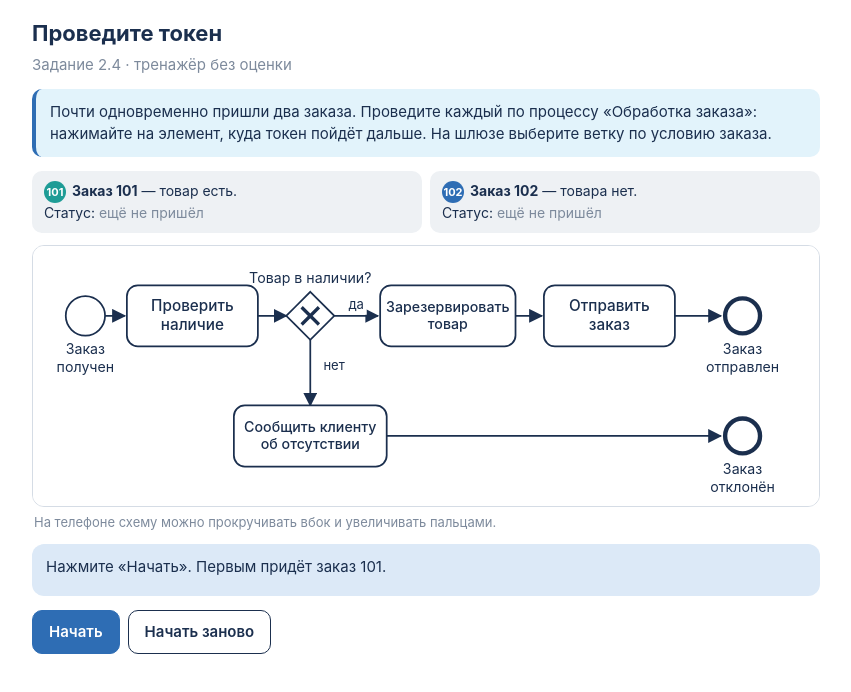
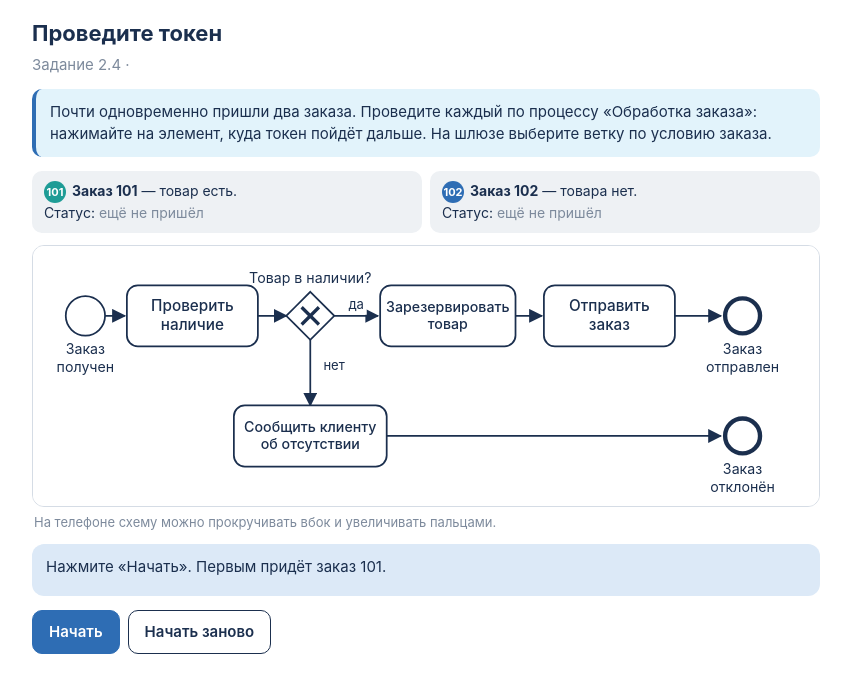
Before and after one commit to Claraitproject/2.4-find-mistake, a plain HTML site: page index.html in a window 1280 px wide. Shown: the whole page, without its empty margins (214-1065 px from the left). Drawn offline with Linux system fonts and the light colour scheme.

Commit message:
Update index.html

```diff
--- a/index.html
+++ b/index.html
@@ -56,7 +56,7 @@ text-align:center;line-height:22px;margin-right:6px;vertical-align:middle}
 .tok{transition:transform .6s ease,opacity .5s ease;pointer-events:none}</style></head>
 <body><main class="wrap">
 <h1>Проведите токен</h1>
-<p class="lead">Задание 2.4 · тренажёр без оценки</p>
+<p class="lead">Задание 2.4 ·</p>
 <div class="task">Почти одновременно пришли два заказа. Проведите каждый по процессу «Обработка заказа»:
 нажимайте на элемент, куда токен пойдёт дальше. На шлюзе выберите ветку по условию заказа.</div>
 <div class="cards">
```
